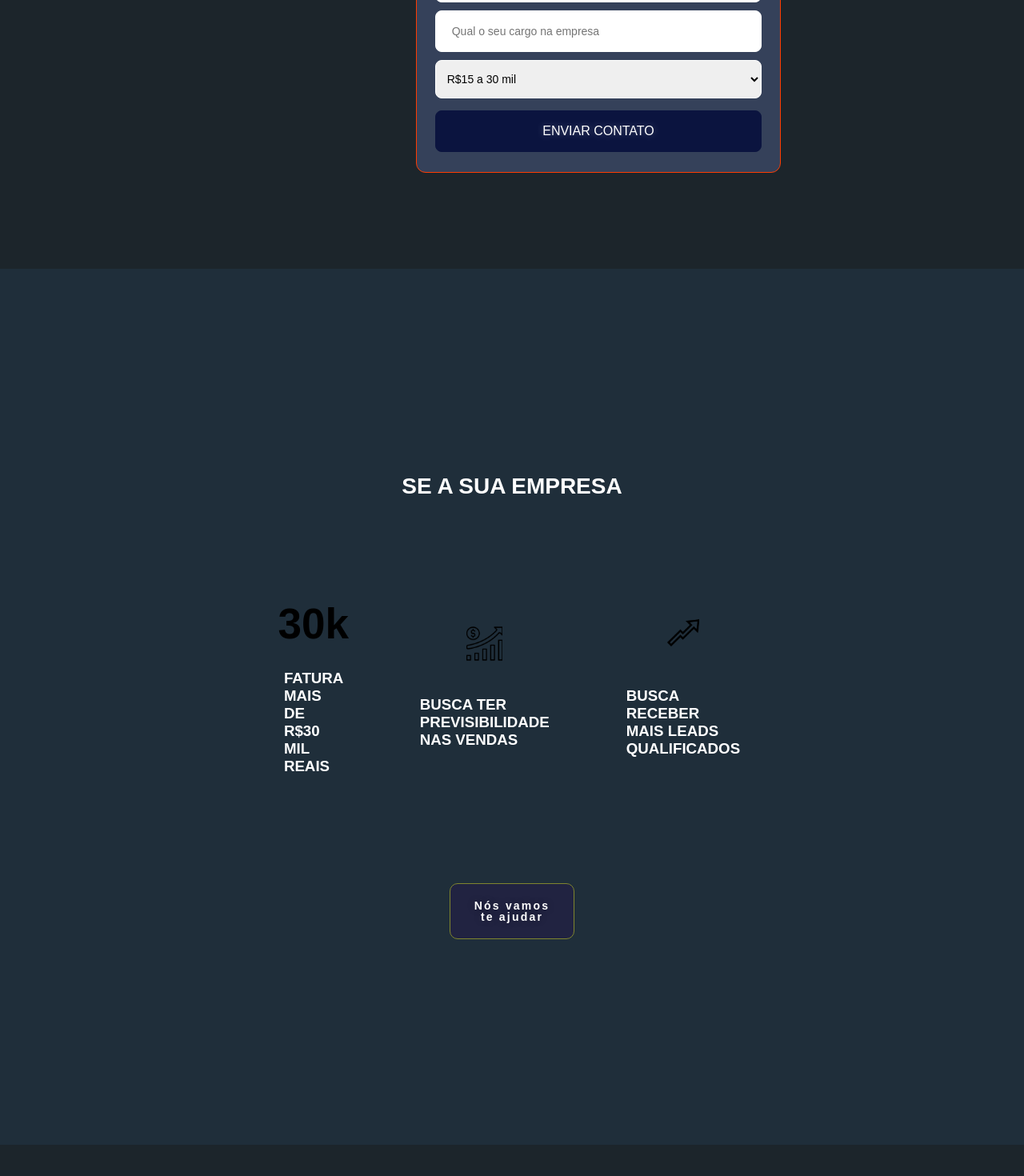
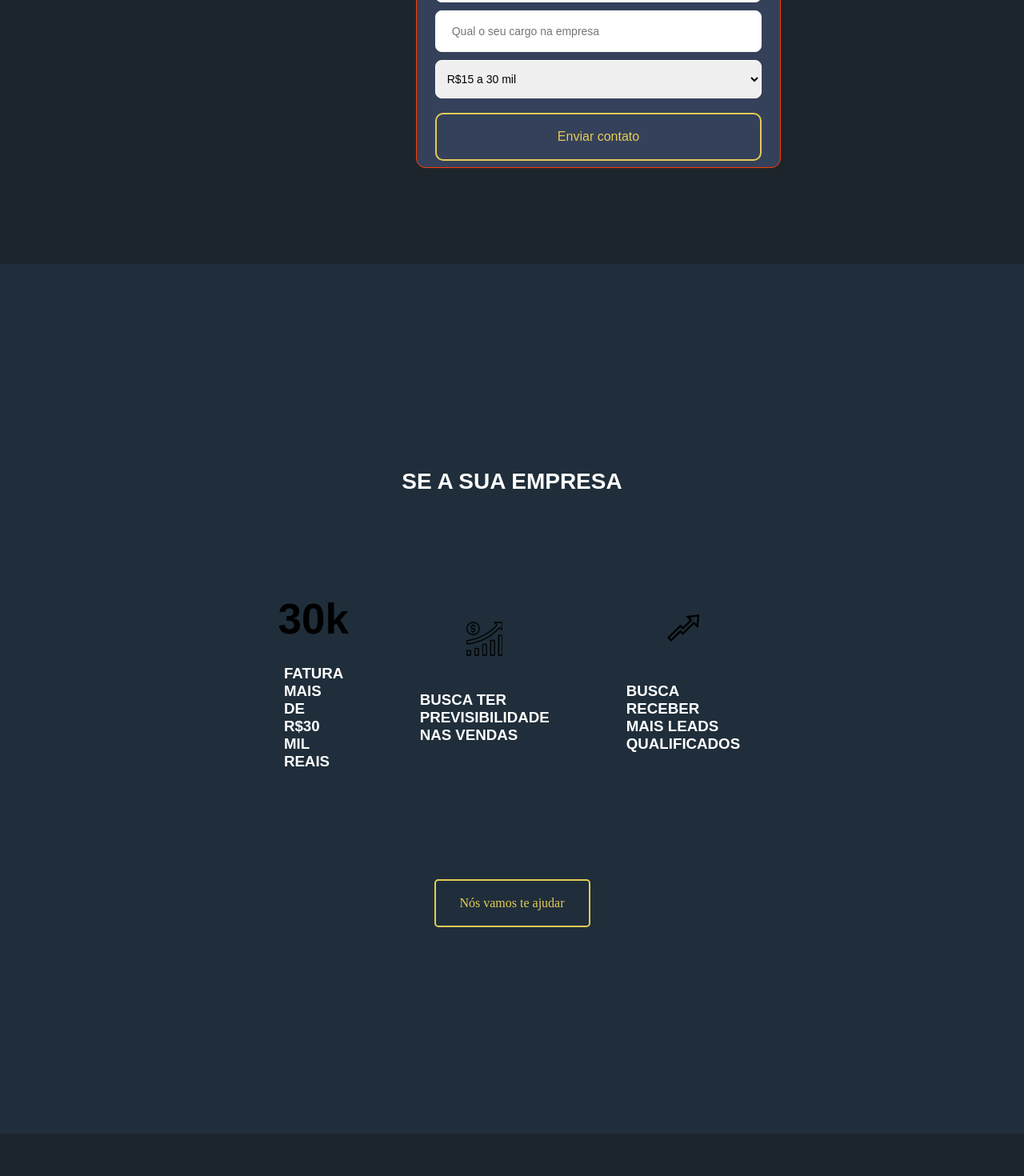
Before and after one commit to correaa1/AgenciaRossProject, a React (Vite) app: page / in a window 1280 px wide. Shown: the part 1240-2710 px from the top of the page at 80% size. Built offline with nearby package versions, Linux system fonts and the light colour scheme.

Commit message:
button att

```diff
--- a/src/components/Forms/forms.jsx
+++ b/src/components/Forms/forms.jsx
@@ -81,8 +81,9 @@ export default function Form() {
         <option value="valor">R$100 a R$500 mil</option>
         <option value="valor">mais de R$500 mil</option>
       </select>
-
-      <input type="submit" value="Enviar Contato"/> </div>
+      </div>
+      <div className="containerButtonForm">
+      <button className="raise">Enviar contato</button></div>
     </form>
   );
 }
--- a/src/components/Forms/forms.scss
+++ b/src/components/Forms/forms.scss
@@ -39,7 +39,6 @@
     flex-direction: column;
     align-items: center;
     justify-content: center;
-    padding-bottom: 20px;
    }
    input {
      display: block;
@@ -85,71 +84,8 @@
     line-height: 25px;
    }
 
-   button[type="submit"],
-   input[type="submit"] {
-     background: #0b143f;
-     color: white;
-     text-transform: uppercase;
-     border: none;
-     margin: 5px;
-     font-size: 16px;
-     font-weight: 500;
-     text-shadow: 0px 0px 10px rgba(255, 255, 255, 0.3);
-     border:1px solid #0b143f;
-     border-radius: 8px;
-   }
 
-   button[type="submit"]:hover,
-   input[type="submit"]:hover {
-     background: #2441c2;
-   }
 
-   button[type="submit"]:active,
-   input[type="button"]:active,
-   input[type="submit"]:active {
-     transition: 0.3s all;
-     transform: translateY(3px);
-     border: 1px solid transparent;
-     opacity: 0.8;
-   }
-
-   input:disabled {
-     opacity: 0.4;
-   }
-
-   input[type="button"]:hover {
-     transition: 0.3s all;
-   }
-
-   button[type="submit"],
-   input[type="button"],
-   input[type="submit"] {
-     -webkit-appearance: none;
-   }
-
-   .Form {
-     max-width: 600px;
-     margin: 0 auto;
-   }
-
-   button[type="button"] {
-     display: block;
-     appearance: none;
-     background: #333;
-     color: white;
-     border: none;
-     text-transform: uppercase;
-     padding: 10px 20px;
-     border-radius: 4px;
-   }
-
-   pre {
-     color: white;
-   }
-
-   hr {
-     margin-top: 30px;
-   }
 
    select{
       width: 90%;
@@ -164,3 +100,20 @@
      border-radius: 8px;
      height: 6vh;
    }
+
+  .containerButtonForm{
+    display: flex;
+    align-items: center;
+  justify-content: center;
+  }
+
+  .containerButtonForm button.raise{
+    background: none;
+    border: 2px solid;
+    font: 300 1em 'Fira Sans', sans-serif;
+    line-height: 1;
+    padding: 20px;
+    border-radius: 10px;
+    width: 90%;
+
+  }
--- a/src/pages/Home/index.jsx
+++ b/src/pages/Home/index.jsx
@@ -49,7 +49,7 @@ return(
       <div className='container2Icon30k'>
       <div className='iconSubir'>  </div>
       <h3 className='text2'>Busca receber mais leads qualificados</h3></div></div>
-     <button class='button3'>Nós vamos te ajudar</button></div>
+    <button class='raise'>Nós vamos te ajudar</button></div>
      {/*container que contem a parte da equipe da empresa*/}
       <div className='container3'>
           <h2 className='text3'>O QUE A AGENCIA ROSS FAZ?</h2>
@@ -111,9 +111,6 @@ return(
   <div className="imgEquipeG"></div>
     </div>
     </div>
-
-
-
 
 
 </div>
@@ -218,7 +215,7 @@ return(
           <h3 className='text8'> Hoje você pode receber nossos serviços completos de marketing</h3>
           <h2 className='text8'>PELO PREÇO DE UM FUNCIONÁRIO!</h2>
           <div className='containerButton3'>
-          <button className='button3'>ENTRAR EM CONTATO AGORA</button>
+          <button className='raise'>ENTRAR EM CONTATO AGORA</button>
           </div></div>
         <div className='container9'>
           <h3 className='text9'>DEPOIMENTOS</h3>
--- a/src/pages/Home/styles.scss
+++ b/src/pages/Home/styles.scss
@@ -34,6 +34,283 @@ width: 100%;
       padding: 75px;
 
     }
+    /*todo o css da transição do texto inicial */
+    h1.main, p.demos {
+      -webkit-animation-delay: 18s;
+      -moz-animation-delay: 18s;
+      -ms-animation-delay: 18s;
+      animation-delay: 18s;
+    }
+    .sp-container {
+      position: relative;
+      padding: 150px;
+      display: flex;
+      justify-content: center;
+      align-items: center;
+      padding-bottom: 250px;
+      width: 100%;
+      height: 100%;
+      z-index: 0;
+      background: -webkit-radial-gradient(rgba(0, 0, 0, 0.1), rgba(0, 0, 0, 0.3) 35%, rgba(0, 0, 0, 0.7));
+      background: -moz-radial-gradient(rgba(0, 0, 0, 0.1), rgba(0, 0, 0, 0.3) 35%, rgba(0, 0, 0, 0.7));
+      background: -ms-radial-gradient(rgba(0, 0, 0, 0.1), rgba(0, 0, 0, 0.3) 35%, rgba(0, 0, 0, 0.7));
+      background: radial-gradient(rgba(0, 0, 0, 0.1), rgba(0, 0, 0, 0.3) 35%, rgba(0, 0, 0, 0.7));
+    }
+    .sp-content {
+      position: relative;
+
+    }
+    .sp-container h2 {
+      position: relative;
+      padding-top: 60px;
+      font-size: 24px;
+      width: 100%;
+      text-align: center;
+      color: transparent;
+
+      -webkit-animation: blurFadeInOut 1s ease-in backwards;
+      -moz-animation: blurFadeInOut 1s ease-in backwards;
+      -ms-animation: blurFadeInOut 1s ease-in backwards;
+      animation: blurFadeInOut 1s ease-in backwards;
+    }
+    /*.sp-container h2.frame-1 {
+      -webkit-animation-delay: 0s;
+      -moz-animation-delay: 0s;
+      -ms-animation-delay: 0s;
+      animation-delay: 0s;
+    }
+    .sp-container h2.frame-2 {
+      -webkit-animation-delay: 3s;
+      -moz-animation-delay: 3s;
+      -ms-animation-delay: 3s;
+      animation-delay: 3s;
+    }
+    .sp-container h2.frame-3 {
+      -webkit-animation-delay: 6s;
+      -moz-animation-delay: 6s;
+      -ms-animation-delay: 6s;
+      animation-delay: 6s;
+    }
+    .sp-container h2.frame-4 {
+      -webkit-animation-delay: 9s;
+      -moz-animation-delay: 9s;
+      -ms-animation-delay: 9s;
+      animation-delay: 9s;
+    }*/
+
+    .sp-container h2.frame-5 {
+      -webkit-animation: none;
+      -moz-animation: none;
+      -ms-animation: none;
+      animation: none;
+      color: transparent;
+      text-shadow: 0px 0px 1px #fff;
+
+    }
+    .sp-container h2.frame-5 span {
+      -webkit-animation: blurFadeIn 3s ease-in 2s backwards;
+      -moz-animation: blurFadeIn 1s ease-in 2s backwards;
+      -ms-animation: blurFadeIn 3s ease-in 2s backwards;
+      animation: blurFadeIn 3s ease-in 2s backwards;
+      color: transparent;
+      text-shadow: 0px 0px 1px #fff;
+      color:aliceblue ;
+      font-family: "Barlow", Sans-serif;
+      font-size: 25px;
+      font-weight: 400;
+      line-height: 25px;
+
+
+    }
+
+
+    .sp-container h2.frame-5 span:nth-child(2) {
+      -webkit-animation-delay: 3s;
+      -moz-animation-delay: 3s;
+      -ms-animation-delay: 3s;
+      animation-delay: 3s;
+    }
+    .sp-container h2.frame-5 span:nth-child(3) {
+      -webkit-animation-delay: 4s;
+      -moz-animation-delay: 4s;
+      -ms-animation-delay: 4s;
+      animation-delay: 4s;
+    }
+    /**/
+
+    @-webkit-keyframes blurFadeInOut {
+      0% {
+        opacity: 0;
+        text-shadow: 0px 0px 40px #fff;
+        -webkit-transform: scale(1.3);
+      }
+      20%, 75% {
+        opacity: 1;
+        text-shadow: 0px 0px 1px #fff;
+        -webkit-transform: scale(1);
+      }
+      100% {
+        opacity: 0;
+        text-shadow: 0px 0px 50px #fff;
+        -webkit-transform: scale(0);
+      }
+    }
+    @-webkit-keyframes blurFadeIn {
+      0% {
+        opacity: 0;
+        text-shadow: 0px 0px 40px #fff;
+        -webkit-transform: scale(1.3);
+      }
+      50% {
+        opacity: 0.5;
+        text-shadow: 0px 0px 10px #fff;
+        -webkit-transform: scale(1.1);
+      }
+      100% {
+        opacity: 1;
+        text-shadow: 0px 0px 1px #fff;
+        -webkit-transform: scale(1);
+      }
+    }
+    @-webkit-keyframes fadeInBack {
+      0% {
+        opacity: 0;
+        -webkit-transform: scale(0);
+      }
+      50% {
+        opacity: 0.4;
+        -webkit-transform: scale(2);
+      }
+      100% {
+        opacity: 0.2;
+        -webkit-transform: scale(5);
+      }
+    }
+    @-webkit-keyframes fadeInRotate {
+      0% {
+        opacity: 0;
+        -webkit-transform: scale(0) rotate(360deg);
+      }
+      100% {
+        opacity: 1;
+        -webkit-transform: scale(1) rotate(0deg);
+      }
+    }
+    /**/
+
+    @-moz-keyframes blurFadeInOut {
+      0% {
+        opacity: 0;
+        text-shadow: 0px 0px 40px #fff;
+        -moz-transform: scale(1.3);
+      }
+      20%, 75% {
+        opacity: 1;
+        text-shadow: 0px 0px 1px #fff;
+        -moz-transform: scale(1);
+      }
+      100% {
+        opacity: 0;
+        text-shadow: 0px 0px 50px #fff;
+        -moz-transform: scale(0);
+      }
+    }
+    @-moz-keyframes blurFadeIn {
+      0% {
+        opacity: 0;
+        text-shadow: 0px 0px 40px #fff;
+        -moz-transform: scale(1.3);
+      }
+      100% {
+        opacity: 1;
+        text-shadow: 0px 0px 1px #fff;
+        -moz-transform: scale(1);
+      }
+    }
+    @-moz-keyframes fadeInBack {
+      0% {
+        opacity: 0;
+        -moz-transform: scale(0);
+      }
+      50% {
+        opacity: 0.4;
+        -moz-transform: scale(2);
+      }
+      100% {
+        opacity: 0.2;
+        -moz-transform: scale(5);
+      }
+    }
+    @-moz-keyframes fadeInRotate {
+      0% {
+        opacity: 0;
+        -moz-transform: scale(0) rotate(360deg);
+      }
+      100% {
+        opacity: 1;
+        -moz-transform: scale(1) rotate(0deg);
+      }
+    }
+    /**/
+
+    @keyframes blurFadeInOut {
+      0% {
+        opacity: 0;
+        text-shadow: 0px 0px 40px #fff;
+        transform: scale(1.3);
+      }
+      20%, 75% {
+        opacity: 1;
+        text-shadow: 0px 0px 1px #fff;
+        transform: scale(1);
+      }
+      100% {
+        opacity: 0;
+        text-shadow: 0px 0px 50px #fff;
+        transform: scale(0);
+      }
+    }
+    @keyframes blurFadeIn {
+      0% {
+        opacity: 0;
+        text-shadow: 0px 0px 40px #fff;
+        transform: scale(1.3);
+      }
+      50% {
+        opacity: 0.5;
+        text-shadow: 0px 0px 10px #fff;
+        transform: scale(1.1);
+      }
+      100% {
+        opacity: 1;
+        text-shadow: 0px 0px 1px #fff;
+        transform: scale(1);
+      }
+    }
+    @keyframes fadeInBack {
+      0% {
+        opacity: 0;
+        transform: scale(0);
+      }
+      50% {
+        opacity: 0.4;
+        transform: scale(2);
+      }
+      100% {
+        opacity: 0.2;
+        transform: scale(5);
+      }
+    }
+    @keyframes fadeInRotate {
+      0% {
+        opacity: 0;
+        transform: scale(0) rotate(360deg);
+      }
+      100% {
+        opacity: 1;
+        transform: scale(1) rotate(0deg);
+      }
+    }
 
 
     .containerButton1{
@@ -41,10 +318,10 @@ width: 100%;
 
     }
    // Size can also be negative; see how it's smaller than the element
-.button1:hover,
-.button1:focus {
+.raise:hover,
+.raise:focus {
   box-shadow: 0 0.5em 0.5em -0.4em var(--hover);
-  transform: translateY(-0.25em);
+  transform: translateY(-0.45em);
 }
 
 
@@ -66,7 +343,7 @@ $colors: (
 @each $button, $color in $colors {
   .#{$button} {
     --color: #{$color};
-    --hover: #{adjust-hue($color, 45deg)};
+    --hover: #{adjust-hue($color, 15deg)};
   }
 }
 
@@ -102,38 +379,13 @@ code {
   font: inherit;
 }
 
-  .button2{
-    background-color:#212341;
-    border-radius: 10px;
-    width: 30%;
-    height: 10vh;
-    font-family: "NEUSHARP", Sans-serif;
-    font-size: 14px;
-    font-weight: 600;
-    letter-spacing: 2.2px;
-    color:whitesmoke;
-  }
-  .button2:hover{
-    background-color: #2441c2;
 
-  }
-  .button3{
-    background-color:#212341;
-    font-family: "NEUSHARP", Sans-serif;
-    font-size: 14px;
-    font-weight: 600;
-    letter-spacing: 2.2px;
-    text-shadow: 0px 0px 10px rgba(15, 15, 15, 0.3);
-    padding: 20px;
-    width: 20%;
-    color: #fff;
-    border-radius: 10px;
-    border: 1px solid #7f852e ;
 
-  }
-  .button3:hover{
-    background-color: #2441c2;
-  }
+ .container2 button.raise{
+  width: 25%;
+ }
+
+
     .containerForm{
       width: 100%;
       background-color: #1c252b;
@@ -531,6 +783,12 @@ background-color: #1c252b;
     padding: 100px;
 
     }
+    .container8 button.raise{
+      width: 25%;
+
+     }
+
+
 .containerButton3{
   width: 100%;
   display: flex;
@@ -737,280 +995,3 @@ text-align: center;
       font-weight: bold;
       margin-top: 2rem;
     }
-
-    h1.main, p.demos {
-      -webkit-animation-delay: 18s;
-      -moz-animation-delay: 18s;
-      -ms-animation-delay: 18s;
-      animation-delay: 18s;
-    }
-    .sp-container {
-      position: relative;
-      padding: 150px;
-      display: flex;
-      justify-content: center;
-      align-items: center;
-      padding-bottom: 250px;
-      width: 100%;
-      height: 100%;
-      z-index: 0;
-      background: -webkit-radial-gradient(rgba(0, 0, 0, 0.1), rgba(0, 0, 0, 0.3) 35%, rgba(0, 0, 0, 0.7));
-      background: -moz-radial-gradient(rgba(0, 0, 0, 0.1), rgba(0, 0, 0, 0.3) 35%, rgba(0, 0, 0, 0.7));
-      background: -ms-radial-gradient(rgba(0, 0, 0, 0.1), rgba(0, 0, 0, 0.3) 35%, rgba(0, 0, 0, 0.7));
-      background: radial-gradient(rgba(0, 0, 0, 0.1), rgba(0, 0, 0, 0.3) 35%, rgba(0, 0, 0, 0.7));
-    }
-    .sp-content {
-      position: relative;
-
-    }
-    .sp-container h2 {
-      position: relative;
-      padding-top: 60px;
-      font-size: 24px;
-      width: 100%;
-      text-align: center;
-      color: transparent;
-
-      -webkit-animation: blurFadeInOut 1s ease-in backwards;
-      -moz-animation: blurFadeInOut 1s ease-in backwards;
-      -ms-animation: blurFadeInOut 1s ease-in backwards;
-      animation: blurFadeInOut 1s ease-in backwards;
-    }
-    /*.sp-container h2.frame-1 {
-      -webkit-animation-delay: 0s;
-      -moz-animation-delay: 0s;
-      -ms-animation-delay: 0s;
-      animation-delay: 0s;
-    }
-    .sp-container h2.frame-2 {
-      -webkit-animation-delay: 3s;
-      -moz-animation-delay: 3s;
-      -ms-animation-delay: 3s;
-      animation-delay: 3s;
-    }
-    .sp-container h2.frame-3 {
-      -webkit-animation-delay: 6s;
-      -moz-animation-delay: 6s;
-      -ms-animation-delay: 6s;
-      animation-delay: 6s;
-    }
-    .sp-container h2.frame-4 {
-      -webkit-animation-delay: 9s;
-      -moz-animation-delay: 9s;
-      -ms-animation-delay: 9s;
-      animation-delay: 9s;
-    }*/
-
-    .sp-container h2.frame-5 {
-      -webkit-animation: none;
-      -moz-animation: none;
-      -ms-animation: none;
-      animation: none;
-      color: transparent;
-      text-shadow: 0px 0px 1px #fff;
-
-    }
-    .sp-container h2.frame-5 span {
-      -webkit-animation: blurFadeIn 3s ease-in 2s backwards;
-      -moz-animation: blurFadeIn 1s ease-in 2s backwards;
-      -ms-animation: blurFadeIn 3s ease-in 2s backwards;
-      animation: blurFadeIn 3s ease-in 2s backwards;
-      color: transparent;
-      text-shadow: 0px 0px 1px #fff;
-      color:aliceblue ;
-      font-family: "Barlow", Sans-serif;
-      font-size: 25px;
-      font-weight: 400;
-      line-height: 25px;
-
-
-    }
-
-
-    .sp-container h2.frame-5 span:nth-child(2) {
-      -webkit-animation-delay: 3s;
-      -moz-animation-delay: 3s;
-      -ms-animation-delay: 3s;
-      animation-delay: 3s;
-    }
-    .sp-container h2.frame-5 span:nth-child(3) {
-      -webkit-animation-delay: 4s;
-      -moz-animation-delay: 4s;
-      -ms-animation-delay: 4s;
-      animation-delay: 4s;
-    }
-    /**/
-
-    @-webkit-keyframes blurFadeInOut {
-      0% {
-        opacity: 0;
-        text-shadow: 0px 0px 40px #fff;
-        -webkit-transform: scale(1.3);
-      }
-      20%, 75% {
-        opacity: 1;
-        text-shadow: 0px 0px 1px #fff;
-        -webkit-transform: scale(1);
-      }
-      100% {
-        opacity: 0;
-        text-shadow: 0px 0px 50px #fff;
-        -webkit-transform: scale(0);
-      }
-    }
-    @-webkit-keyframes blurFadeIn {
-      0% {
-        opacity: 0;
-        text-shadow: 0px 0px 40px #fff;
-        -webkit-transform: scale(1.3);
-      }
-      50% {
-        opacity: 0.5;
-        text-shadow: 0px 0px 10px #fff;
-        -webkit-transform: scale(1.1);
-      }
-      100% {
-        opacity: 1;
-        text-shadow: 0px 0px 1px #fff;
-        -webkit-transform: scale(1);
-      }
-    }
-    @-webkit-keyframes fadeInBack {
-      0% {
-        opacity: 0;
-        -webkit-transform: scale(0);
-      }
-      50% {
-        opacity: 0.4;
-        -webkit-transform: scale(2);
-      }
-      100% {
-        opacity: 0.2;
-        -webkit-transform: scale(5);
-      }
-    }
-    @-webkit-keyframes fadeInRotate {
-      0% {
-        opacity: 0;
-        -webkit-transform: scale(0) rotate(360deg);
-      }
-      100% {
-        opacity: 1;
-        -webkit-transform: scale(1) rotate(0deg);
-      }
-    }
-    /**/
-
-    @-moz-keyframes blurFadeInOut {
-      0% {
-        opacity: 0;
-        text-shadow: 0px 0px 40px #fff;
-        -moz-transform: scale(1.3);
-      }
-      20%, 75% {
-        opacity: 1;
-        text-shadow: 0px 0px 1px #fff;
-        -moz-transform: scale(1);
-      }
-      100% {
-        opacity: 0;
-        text-shadow: 0px 0px 50px #fff;
-        -moz-transform: scale(0);
-      }
-    }
-    @-moz-keyframes blurFadeIn {
-      0% {
-        opacity: 0;
-        text-shadow: 0px 0px 40px #fff;
-        -moz-transform: scale(1.3);
-      }
-      100% {
-        opacity: 1;
-        text-shadow: 0px 0px 1px #fff;
-        -moz-transform: scale(1);
-      }
-    }
-    @-moz-keyframes fadeInBack {
-      0% {
-        opacity: 0;
-        -moz-transform: scale(0);
-      }
-      50% {
-        opacity: 0.4;
-        -moz-transform: scale(2);
-      }
-      100% {
-        opacity: 0.2;
-        -moz-transform: scale(5);
-      }
-    }
-    @-moz-keyframes fadeInRotate {
-      0% {
-        opacity: 0;
-        -moz-transform: scale(0) rotate(360deg);
-      }
-      100% {
-        opacity: 1;
-        -moz-transform: scale(1) rotate(0deg);
-      }
-    }
-    /**/
-
-    @keyframes blurFadeInOut {
-      0% {
-        opacity: 0;
-        text-shadow: 0px 0px 40px #fff;
-        transform: scale(1.3);
-      }
-      20%, 75% {
-        opacity: 1;
-        text-shadow: 0px 0px 1px #fff;
-        transform: scale(1);
-      }
-      100% {
-        opacity: 0;
-        text-shadow: 0px 0px 50px #fff;
-        transform: scale(0);
-      }
-    }
-    @keyframes blurFadeIn {
-      0% {
-        opacity: 0;
-        text-shadow: 0px 0px 40px #fff;
-        transform: scale(1.3);
-      }
-      50% {
-        opacity: 0.5;
-        text-shadow: 0px 0px 10px #fff;
-        transform: scale(1.1);
-      }
-      100% {
-        opacity: 1;
-        text-shadow: 0px 0px 1px #fff;
-        transform: scale(1);
-      }
-    }
-    @keyframes fadeInBack {
-      0% {
-        opacity: 0;
-        transform: scale(0);
-      }
-      50% {
-        opacity: 0.4;
-        transform: scale(2);
-      }
-      100% {
-        opacity: 0.2;
-        transform: scale(5);
-      }
-    }
-    @keyframes fadeInRotate {
-      0% {
-        opacity: 0;
-        transform: scale(0) rotate(360deg);
-      }
-      100% {
-        opacity: 1;
-        transform: scale(1) rotate(0deg);
-      }
-    }
```
